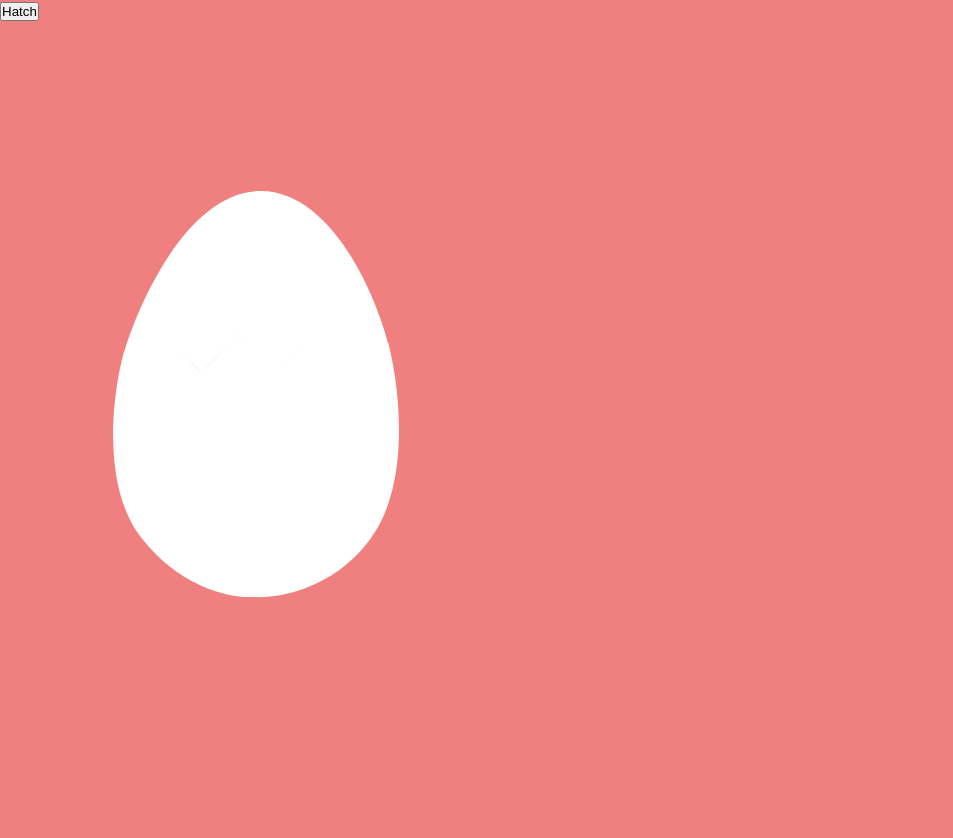
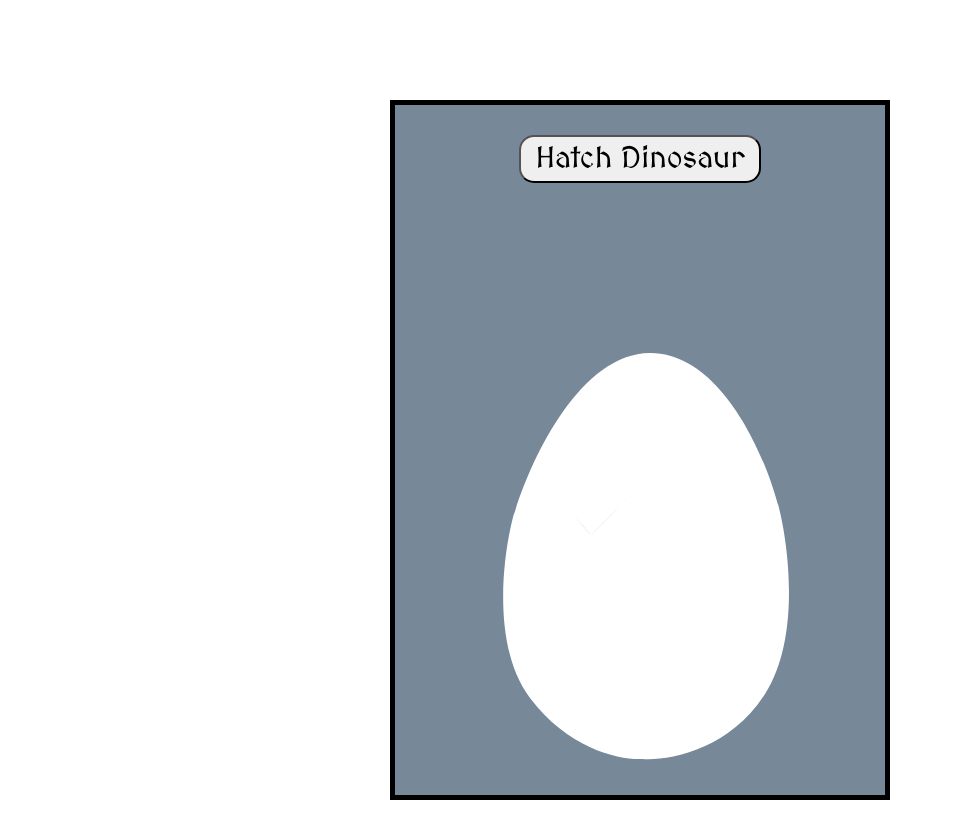
Before and after one commit to leahyjulian/gsap-animation, a Next.js app: page / in a window 1280 px wide. Shown: the top 838 px of the page, without its empty margins (0-953 px from the left). Before the commit the page ends 800 px from the top, so only its background shows below. Built offline with nearby package versions, Linux system fonts and the light colour scheme.

Commit message:
Add google font

```diff
--- a/app/components/Egg/Egg.js
+++ b/app/components/Egg/Egg.js
@@ -8,8 +8,10 @@ export default function Egg(props) {
     hatched.play();
   };
   return (
-    <div className={styles.class}>
-      <button onClick={animate}>Hatch</button>
+    <div className={styles.eggBox}>
+      <button className={styles.btn} onClick={animate}>
+        Hatch Dinosaur
+      </button>
       <Hatch setHatched={setHatched} />
     </div>
   );
--- a/app/components/Egg/Egg.module.css
+++ b/app/components/Egg/Egg.module.css
@@ -0,0 +1,18 @@
+.eggBox {
+  width: 500px;
+  height: 700px;
+  border: 5px solid black;
+  display: flex;
+  flex-direction: column;
+  align-items: center;
+  margin: 100px auto;
+  background-color: lightslategray;
+}
+
+button.btn {
+  margin-top: 30px;
+  font-family: var(--font-medieval);
+  font-size: 30px;
+  padding: 5px 15px;
+  border-radius: 15px;
+}
--- a/app/globals.css
+++ b/app/globals.css
@@ -3,7 +3,3 @@
   padding: 0;
   box-sizing: border-box;
 }
-
-body {
-  background-color: lightcoral;
-}
--- a/app/layout.js
+++ b/app/layout.js
@@ -1,17 +1,23 @@
-import './globals.css'
-import { Inter } from 'next/font/google'
+import './globals.css';
+import { MedievalSharp } from 'next/font/google';
 
-const inter = Inter({ subsets: ['latin'] })
+const medieval = MedievalSharp({
+  weight: ['400'],
+  style: 'normal',
+  display: 'swap',
+  subsets: ['latin'],
+  variable: '--font-medieval',
+});
 
 export const metadata = {
   title: 'Create Next App',
   description: 'Generated by create next app',
-}
+};
 
 export default function RootLayout({ children }) {
   return (
     <html lang="en">
-      <body className={inter.className}>{children}</body>
+      <body className={medieval.variable}>{children}</body>
     </html>
-  )
+  );
 }
```
